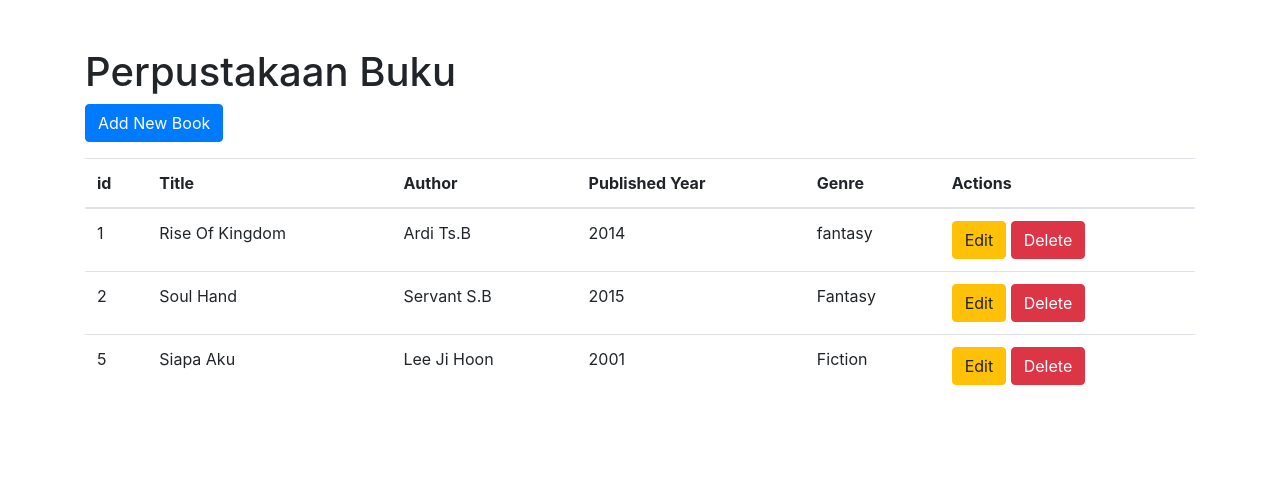
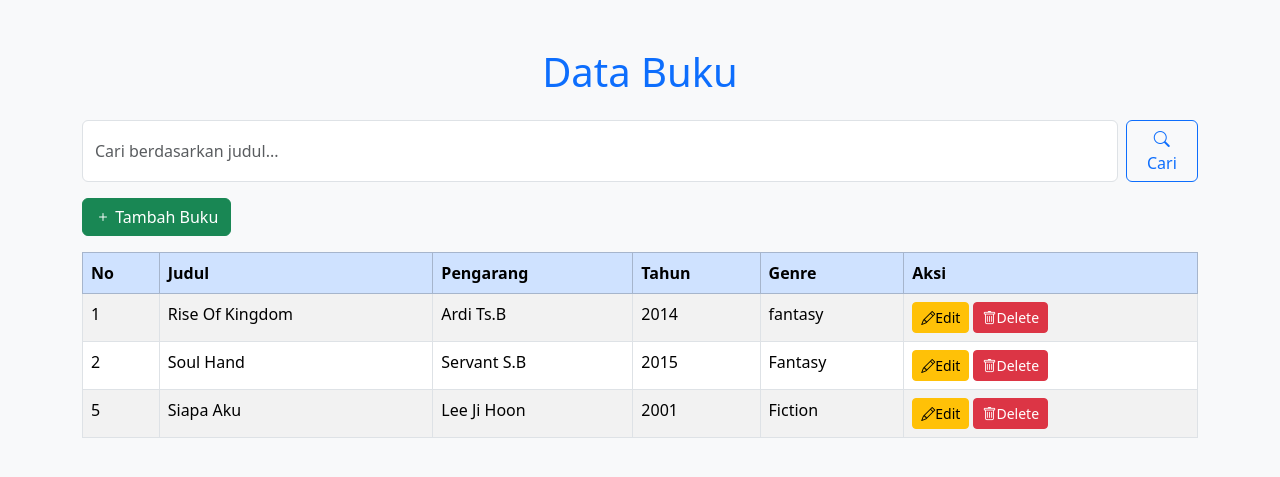
Before and after one commit to AkihiroHaku/TF23A_UAS_Kelompok4, a PHP site: page / in a window 1280 px wide. Shown: the top 477 px of the page. Run offline with PHP 8.4, Linux system fonts and the light colour scheme; data comes from the database, SQL or seed files in the repository.

Commit message:
Update index.php

```diff
--- a/index.php
+++ b/index.php
@@ -1,7 +1,27 @@
 <?php
 include 'db.php';
 
-$books = $pdo->query("SELECT * FROM books")->fetchAll();
+$search = '';
+if (isset($_GET['search'])) {
+    $search = trim($_GET['search']);
+    $stmt = $pdo->prepare("SELECT * FROM books WHERE title LIKE ?");
+    $stmt->execute(['%' . $search . '%']);
+} else {
+    $stmt = $pdo->prepare("SELECT * FROM books");
+    $stmt->execute();
+}
+$books = $stmt->fetchAll();
+
+if (isset($_GET['hapus']) && is_numeric($_GET['hapus'])) {
+    $id = intval($_GET['hapus']);
+    $stmt = $pdo->prepare("DELETE FROM books WHERE id = ?");
+    $stmt->execute([$id]);
+
+    $pdo->exec("SET @num = 0; UPDATE books SET id = (@num := @num + 1); ALTER TABLE books AUTO_INCREMENT = 1;");
+
+    header("Location: index.php");
+    exit();
+}
 ?>
 
 <!DOCTYPE html>
@@ -9,41 +29,58 @@ $books = $pdo->query("SELECT * FROM books")->fetchAll();
 <head>
     <meta charset="UTF-8">
     <meta name="viewport" content="width=device-width, initial-scale=1.0">
-    <title>Perpustakaan buku</title>
-    <link rel="stylesheet" href="https://stackpath.bootstrapcdn.com/bootstrap/4.5.2/css/bootstrap.min.css">
+    <title>Data Buku</title>
+    <link href="https://cdn.jsdelivr.net/npm/bootstrap@5.3.0-alpha3/dist/css/bootstrap.min.css" rel="stylesheet">
+    <link href="https://cdn.jsdelivr.net/npm/bootstrap-icons/font/bootstrap-icons.css" rel="stylesheet">
 </head>
-<body>
-<div class="container">
-    <h1 class="mt-5">Perpustakaan Buku</h1>
-    <a href="create.php" class="btn btn-primary mb-3">Add New Book</a>
+<body class="bg-light">
+    <div class="container mt-5">
+        <h1 class="text-center text-primary mb-4">Data Buku</h1>
 
-    <table class="table">
-        <thead>
+        <form class="d-flex mb-3" method="GET" action="index.php">
+            <input class="form-control me-2" type="text" name="search" placeholder="Cari berdasarkan judul..." value="<?= htmlspecialchars($search); ?>">
+            <button class="btn btn-outline-primary" type="submit">
+                <i class="bi bi-search"></i> Cari
+            </button>
+        </form>
+        <a href="create.php" class="btn btn-success mb-3">
+            <i class="bi bi-plus"></i> Tambah Buku
+        </a>
+        <table class="table table-striped table-bordered table-hover">
+            <thead class="table-primary">
                 <tr>
-                <th>id</th>
-                <th>Title</th>
-                <th>Author</th>
-                <th>Published Year</th>
+                    <th>No</th>
+                    <th>Judul</th>
+                    <th>Pengarang</th>
+                    <th>Tahun</th>
                     <th>Genre</th>
-                <th>Actions</th>
+                    <th>Aksi</th>
                 </tr>
             </thead>
             <tbody>
+                <?php if (count($books) > 0): ?>
                     <?php foreach ($books as $book): ?>
                         <tr>
-                    <td><?= $book['id'] ?></td>
-                    <td><?= $book['title'] ?></td>
-                    <td><?= $book['author'] ?></td>
-                    <td><?= $book['published_year'] ?></td>
-                    <td><?= $book['genre'] ?></td>
+                            <td><?= htmlspecialchars($book['id']); ?></td>
+                            <td><?= htmlspecialchars($book['title']); ?></td>
+                            <td><?= htmlspecialchars($book['author']); ?></td>
+                            <td><?= htmlspecialchars($book['published_year']); ?></td>
+                            <td><?= htmlspecialchars($book['genre']); ?></td>
                             <td>
-                        <a href="update.php?id=<?= $book['id'] ?>" class="btn btn-warning">Edit</a>
-                        <a href="delete.php?id=<?= $book['id'] ?>" class="btn btn-danger">Delete</a>
+                                <a href="update.php?id=<?= $book['id']; ?>" class="btn btn-warning btn-sm"><i class="bi bi-pencil"></i>Edit</a>
+                                <a href="?hapus=<?= $book['id']; ?>" class="btn btn-danger btn-sm" onclick="return confirm('Are you sure you want to delete this book?');"><i class="bi bi-trash"></i>Delete</a>
                             </td>
                         </tr>
                     <?php endforeach; ?>
+                <?php else: ?>
+                    <tr>
+                        <td colspan="6" class="text-center">Buku tidak ditemukan.</td>
+                    </tr>
+                <?php endif; ?>
             </tbody>
         </table>
     </div>
+
+    <script src="https://cdn.jsdelivr.net/npm/bootstrap@5.3.0-alpha3/dist/js/bootstrap.bundle.min.js"></script>
 </body>
 </html>
```
Lines whose indentation alone changed are shown as unchanged.
